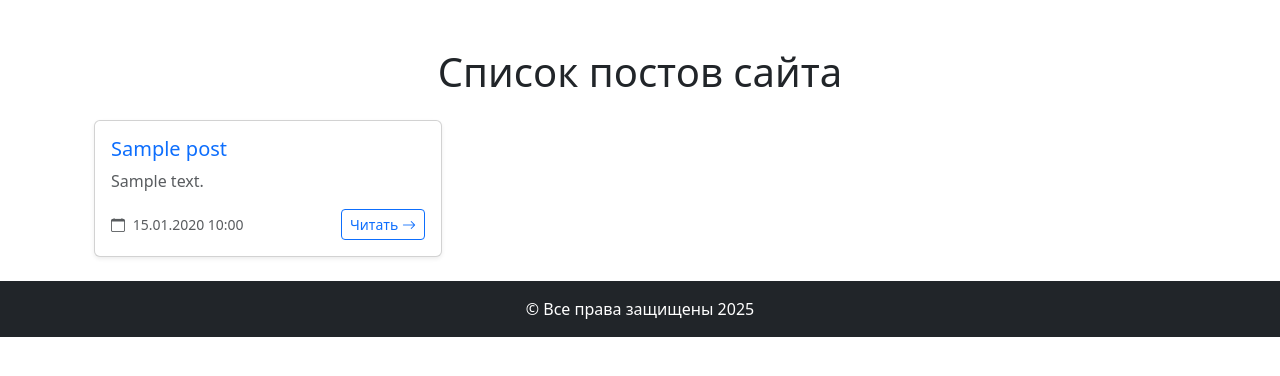
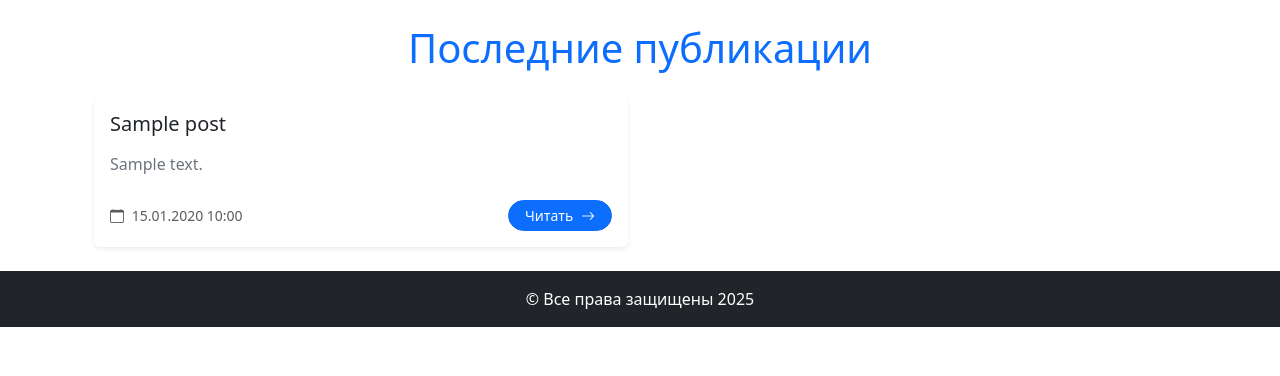
Before and after one commit to JacobTrue2-3/Blog-pica-, a Django app: page / in a window 1280 px wide. Shown: the part 56-432 px from the top of the page. Run offline with Django 5.2, Linux system fonts and the light colour scheme; tables that the repository leaves empty hold one stand-in row (values such as "Sample post"); some libraries are stand-ins or nearby versions.

```diff
--- a/blog/templates/blog/post_list.html
+++ b/blog/templates/blog/post_list.html
@@ -4,32 +4,32 @@
 {% block title %}Список постов{% endblock title %}
 
 {% block content %}
-<div class="container mt-5">
+<div class="container mt-4">
     <div class="row">
         <div class="col-12">
-            <h1 class="mb-4 text-center">Список постов сайта</h1>
+            <h1 class="mb-4 text-center text-primary">Последние публикации</h1>
 
             {% if posts %}
                 <div class="row g-4">
                     {% for post in posts %}
-                    <div class="col-md-6 col-lg-4">
-                        <div class="card h-100 shadow-sm">
-                            <div class="card-body">
-                                <h2 class="card-title h5">
-                                    <a href="{% url 'post_detail' post.id %}" class="text-decoration-none">
+                    <div class="col-md-6">  <!-- Изменил на col-md-6 для 2 постов в строке -->
+                        <div class="card h-100 border-0 shadow-sm hover-shadow transition-all">
+                            <div class="card-body d-flex flex-column">
+                                <h2 class="card-title h5 mb-3">
+                                    <a href="{% url 'post_detail' post.id %}" class="text-decoration-none text-dark hover-text-primary">
                                         {{ post.title }}
                                     </a>
                                 </h2>
-                                <p class="card-text text-muted mb-3">
-                                    {{ post.text|truncatechars:100 }}
+                                <p class="card-text text-secondary flex-grow-1 mb-4">
+                                    {{ post.text|truncatechars:120 }}
                                 </p>
-                                <div class="d-flex justify-content-between align-items-center">
+                                <div class="d-flex justify-content-between align-items-center mt-auto">
                                     <small class="text-muted">
                                         <i class="bi bi-calendar me-1"></i>
                                         {{ post.created_at|date:"d.m.Y H:i" }}
                                     </small>
-                                    <a href="{% url 'post_detail' post.id %}" class="btn btn-sm btn-outline-primary">
-                                        Читать <i class="bi bi-arrow-right"></i>
+                                    <a href="{% url 'post_detail' post.id %}" class="btn btn-sm btn-primary rounded-pill px-3">
+                                        Читать <i class="bi bi-arrow-right ms-1"></i>
                                     </a>
                                 </div>
                             </div>
@@ -38,12 +38,29 @@
                     {% endfor %}
                 </div>
             {% else %}
-                <div class="alert alert-info text-center">
-                    <i class="bi bi-info-circle-fill me-2"></i>
-                    Постов пока нет
+                <div class="alert alert-light text-center border">
+                    <i class="bi bi-info-circle-fill text-primary me-2"></i>
+                    Пока нет ни одной публикации
                 </div>
             {% endif %}
         </div>
     </div>
 </div>
+
+<style>
+    /* Добавляем кастомные стили */
+    .hover-shadow:hover {
+        box-shadow: 0 0.5rem 1rem rgba(0, 0, 0, 0.1) !important;
+        transform: translateY(-2px);
+    }
+    .transition-all {
+        transition: all 0.3s ease;
+    }
+    .hover-text-primary:hover {
+        color: #0d6efd !important;
+    }
+    .rounded-pill {
+        border-radius: 50rem !important;
+    }
+</style>
 {% endblock content %}
--- a/blog/views.py
+++ b/blog/views.py
@@ -1,6 +1,8 @@
 from django.shortcuts import render, get_object_or_404, redirect
 from .models import Post
 from .forms import PostForm
+from django.contrib.auth.decorators import login_required
+
 
 #Все посты
 def get_post_list(request):
@@ -14,6 +16,7 @@ def get_post_detail(request, post_id):
     return render(request, 'blog/post_detail.html', context)
 
 #Создание поста
+@login_required
 def create_post(request):
     title = "Создать пост"
     submit_button_text = "Создать"
--- a/config/settings.py
+++ b/config/settings.py
@@ -125,3 +125,6 @@ STATICFILES_DIRS = [BASE_DIR / 'static/']
 # https://docs.djangoproject.com/en/5.2/ref/settings/#default-auto-field
 
 DEFAULT_AUTO_FIELD = 'django.db.models.BigAutoField'
+
+LOGIN_URL = 'login'
+LOGIN_REDIRECT_URL = 'post_list'
--- a/templates/base.html
+++ b/templates/base.html
@@ -1,5 +1,7 @@
 {% load static %}
 {% load django_bootstrap5 %}
+
+
 <!DOCTYPE html>
 <html>
 <head>
```
Also changed, not shown: users/views.py (+9 -18 lines), users/templates/users/login.html (line endings or trailing spaces).
